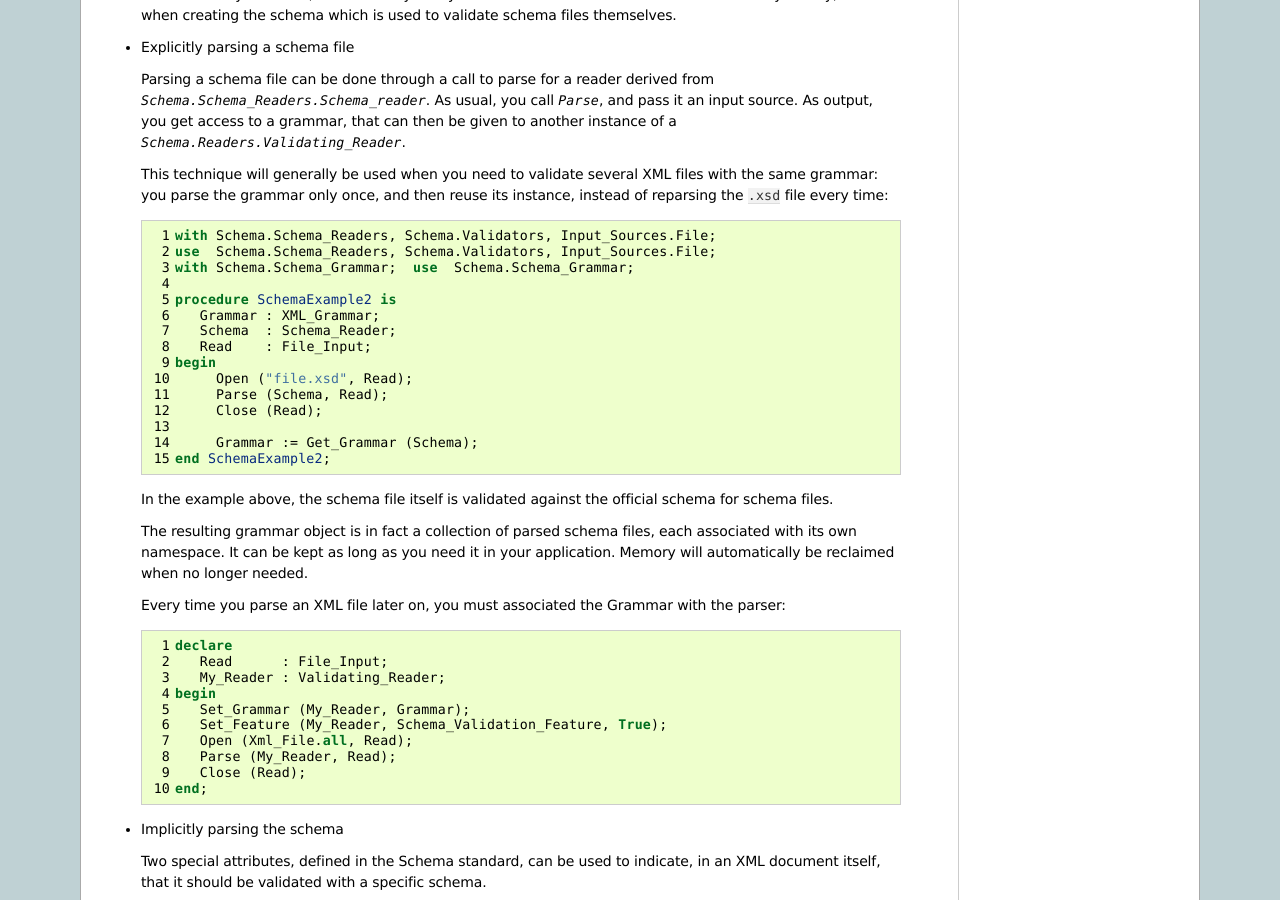
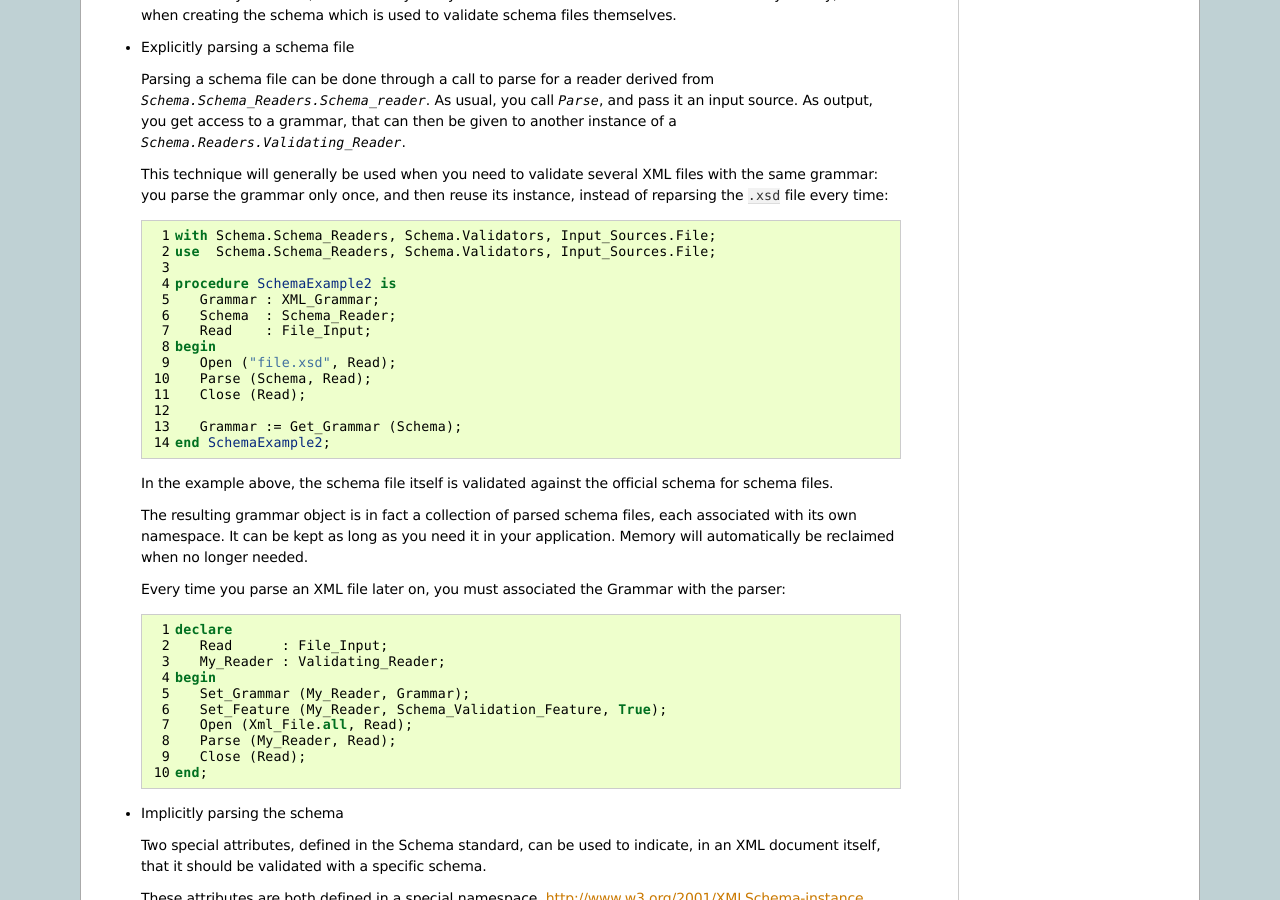
Before and after one commit to AdaCore/xmlada, a Sphinx documentation site: the page built from docs/schema.rst, in a window 1280 px wide and 900 px high, scrolled down 3943 px. Built offline with Sphinx 7.4.7, drawn with Linux system fonts in a browser that asks for light colours.

Commit message:
Remove incorrect line in example L901-007
git-svn-id: svn+ssh://svn.eu.adacore.com/Dev/trunk/xmlada@193905 936e1b1b-40f2-da11-902a-00137254ae57

```diff
--- a/docs/schema.rst
+++ b/docs/schema.rst
@@ -273,18 +273,17 @@ validating a file.
 
     with Schema.Schema_Readers, Schema.Validators, Input_Sources.File;
     use  Schema.Schema_Readers, Schema.Validators, Input_Sources.File;
-    with Schema.Schema_Grammar;  use  Schema.Schema_Grammar;
 
     procedure SchemaExample2 is
        Grammar : XML_Grammar;
        Schema  : Schema_Reader;
        Read    : File_Input;
     begin
-         Open ("file.xsd", Read);
-         Parse (Schema, Read);
-         Close (Read);
+       Open ("file.xsd", Read);
+       Parse (Schema, Read);
+       Close (Read);
 
-         Grammar := Get_Grammar (Schema);
+       Grammar := Get_Grammar (Schema);
     end SchemaExample2;
 
   In the example above, the schema file itself is validated against the
```
